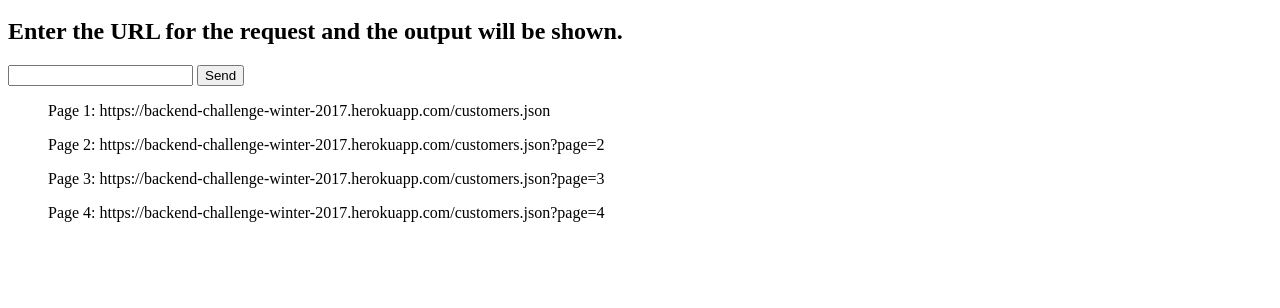
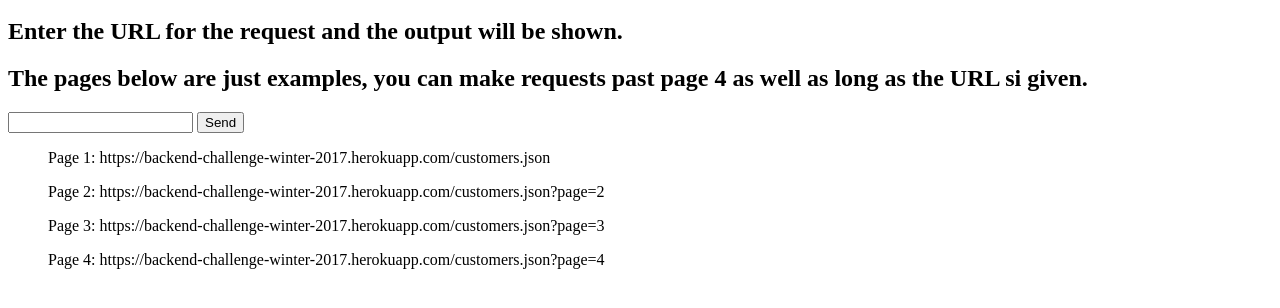
Before and after one commit to clarencejychan/shopify-backend-solution, a website: page views/index.html in a window 1280 px wide. Shown: the part 48-356 px from the top of the page. Drawn offline with Linux system fonts and the light colour scheme.

Commit message:
instruction update

```diff
--- a/views/index.html
+++ b/views/index.html
@@ -5,6 +5,7 @@
 <body>
   <h1>Shopify BackEnd Challenge - Clarence Chan</h1>
   <h2>Enter the URL for the request and the output will be shown.</h2>
+  <h2>The pages below are just examples, you can make requests past page 4 as well as long as the URL si given.</h2>
   <form action= "/" method="post">
       <input type="text" name="url">
       <input type="submit" value="Send">
```
